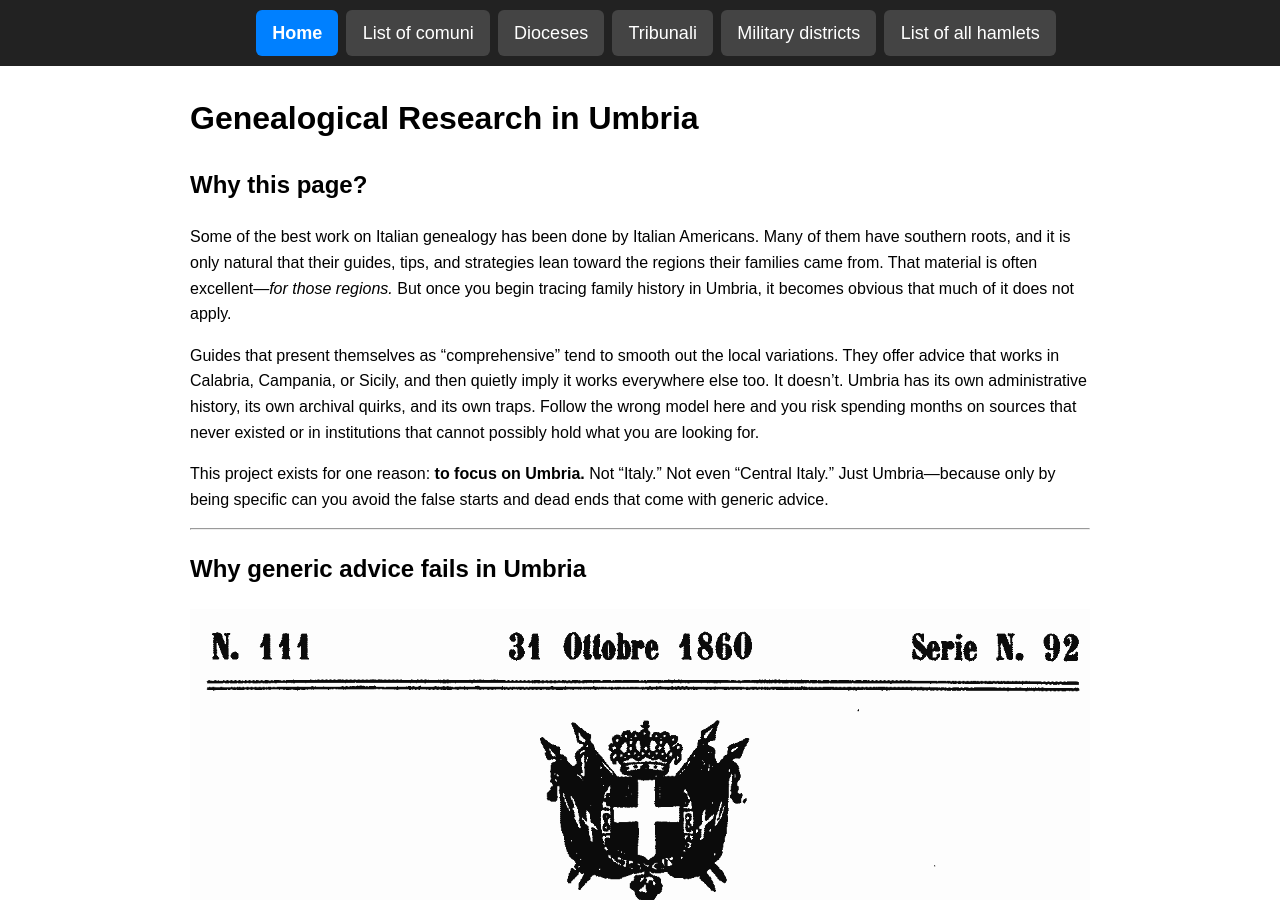
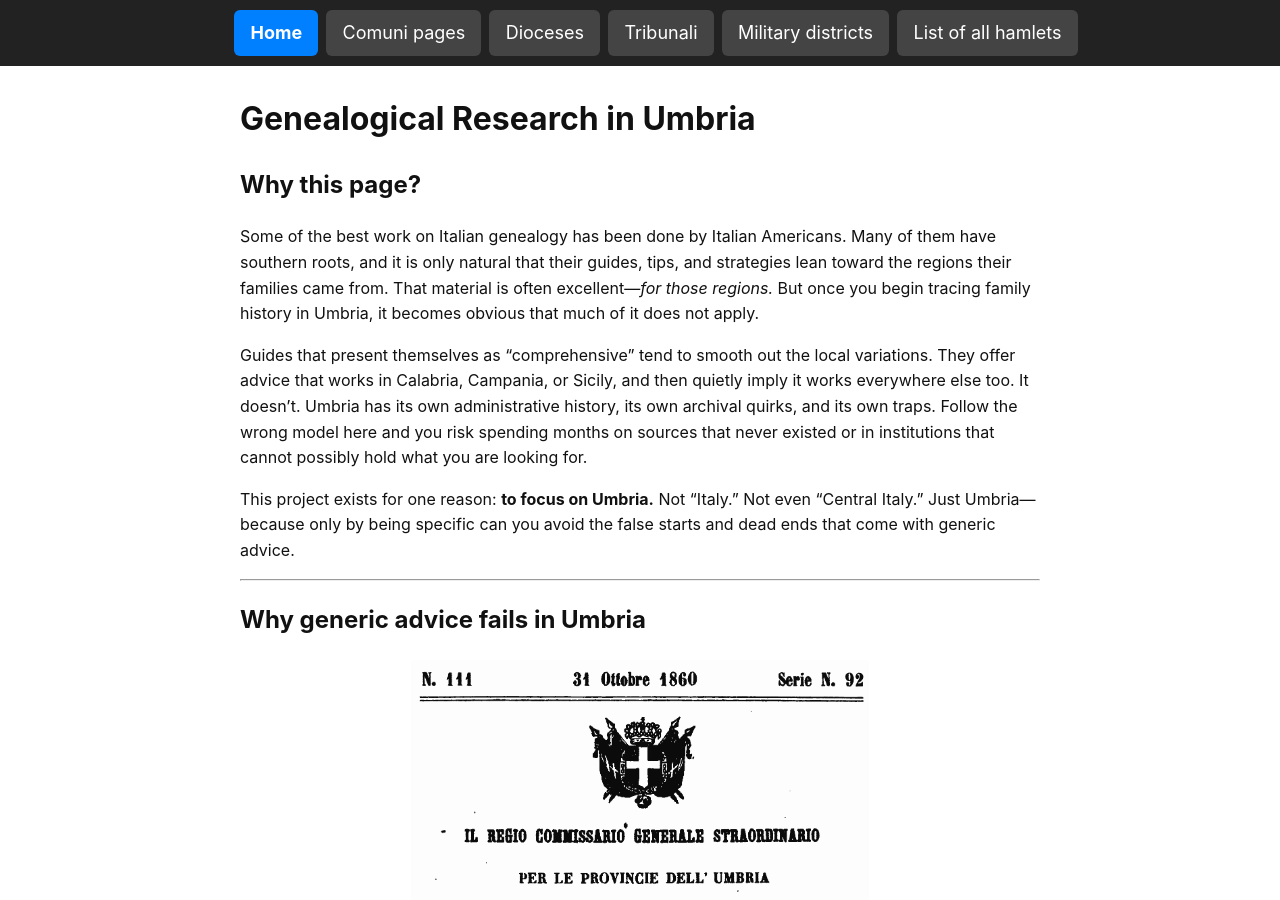
Before and after one commit to genealogy-umbria/genealogy-umbria.github.io, a Jekyll site: the page built from index.md, in a window 1280 px wide and 900 px high. Built offline with Jekyll 4.4.1, drawn with Linux system fonts in a browser that asks for light colours.

Commit message:
stylistic changes

```diff
--- a/_layouts/default.html
+++ b/_layouts/default.html
@@ -1,6 +1,7 @@
 <!DOCTYPE html>
 <html lang="en">
 <head>
+  <link rel="icon" href="/favicon.ico" type="image/x-icon">
   <meta charset="UTF-8">
   <title>{{ page.title }}</title>
   <meta name="viewport" content="width=device-width, initial-scale=1.0">
@@ -39,20 +40,34 @@
     /* Push page content below navbar */
     body {
 	  margin: 0;
-      padding-top: 3.5em;
-      font-family: sans-serif;
+	  padding-top: 3.5em; /* push below navbar */
+
+	  /* System font stack (fast, clean, readable everywhere) */
+	  font-family: -apple-system, BlinkMacSystemFont, "Segoe UI",
+				   Roboto, Helvetica, Arial, sans-serif, "Apple Color Emoji", "Segoe UI Emoji";
+
+	  /* Comfortable font size and line spacing */
+	  font-size: 16px;
 	  line-height: 1.6;
+
+	  /* Improve text rendering */
+	  -webkit-font-smoothing: antialiased;
+	  -moz-osx-font-smoothing: grayscale;
+	  text-rendering: optimizeLegibility;
+
+	  color: #111; /* softer black for readability */
 	}
+
 	main {
+	  max-width: 800px;   /* narrower column for readability */
+	  margin: 0 auto;
 	  padding: 1em;
-      max-width: 900px;   /* keep content narrower for readability */
-      margin: 0 auto;     /* center content */
 	}
 
     /* Image fix */
     img {
-      max-width: 100%;
-      height: auto;
+      max-width: 90%;
+	  max-height: 60vh;
       display: block;
       margin: 1em auto;
     }
@@ -62,7 +77,7 @@
   <!-- Navbar -->
   <nav>
     <a href="/index.html" class="{% if page.url == '/' or page.url == '/index.html' %}active{% endif %}">Home</a>
-    <a href="/muni_list.html" class="{% if page.url == '/muni_list.html' %}active{% endif %}">List of comuni</a>
+    <a href="/muni_list.html" class="{% if page.url == '/muni_list.html' %}active{% endif %}">Comuni pages</a>
     <a href="/dioceses.html" class="{% if page.url == '/dioceses.html' %}active{% endif %}">Dioceses</a>
     <a href="/tribunali.html" class="{% if page.url == '/tribunali.html' %}active{% endif %}">Tribunali</a>
     <a href="/military_divs.html" class="{% if page.url == '/military_divs.html' %}active{% endif %}">Military districts</a>
--- a/index.md
+++ b/index.md
@@ -18,7 +18,7 @@ Not “Italy.” Not even “Central Italy.” Just Umbria—because only by bei
 
 ## Why generic advice fails in Umbria
 
-![alt text](img/attiufficiali00pepogoog_0415.png "Pepoli, hero or villain? You decide!!1!")
+![alt text](img/attiufficiali00pepogoog_0415.png "Pepoli, hero or villain?")
 
 Well-meaning guides will advise you to consult *processetti* (marriage application records) or the *catasto onciario* (18th-century fiscal cadaster). Both are genuinely useful elsewhere. But in Umbria, **they never existed.**
 
@@ -80,7 +80,7 @@ Another caveat: the brogliardi do not list everyone. They record only **property
 
 ![alt text](img/state_archives.jpg "Tale")
 
-Umbria has two state archives: **[Perugia](http://www.archiviodistatoperugia.it)** and **[Terni](https://antenati.cultura.gov.it/)**, with subsidiary sections at **Gubbio, Spoleto, Assisi, and Orvieto.** One might assume that these institutions hold exhaustive civil registers, digitized and ready for consultation.
+Umbria has two state archives: **[Perugia](http://www.archiviodistatoperugia.it)** and **[Terni](https://archiviodistatoterni.cultura.gov.it/)**, with subsidiary sections at **Gubbio, Spoleto, Assisi, and Orvieto.** One might assume that these institutions hold exhaustive civil registers, digitized and ready for consultation.
 
 Unfortunately, the reality is more modest. Compared to other Italian regions, the Umbrian state archives contain **less in terms of civil records,** and Perugia in particular has digitized very little of what it does hold.
 
```
Also changed, not shown: other parts of _layouts/default.html (+13 -0 lines), dioceses.md (+0 -4 lines), favicon.ico (added). Lines whose indentation alone changed are shown as unchanged.
